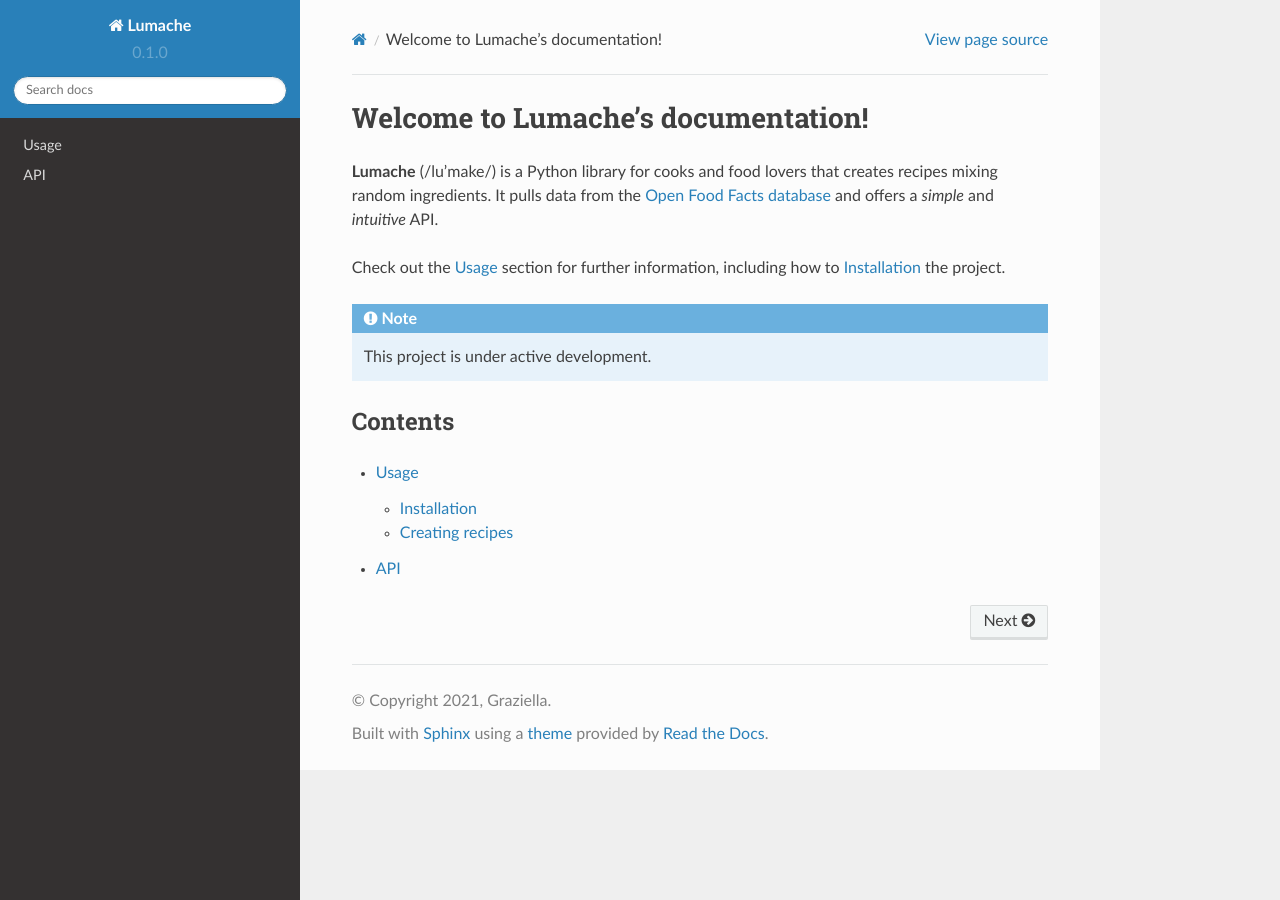
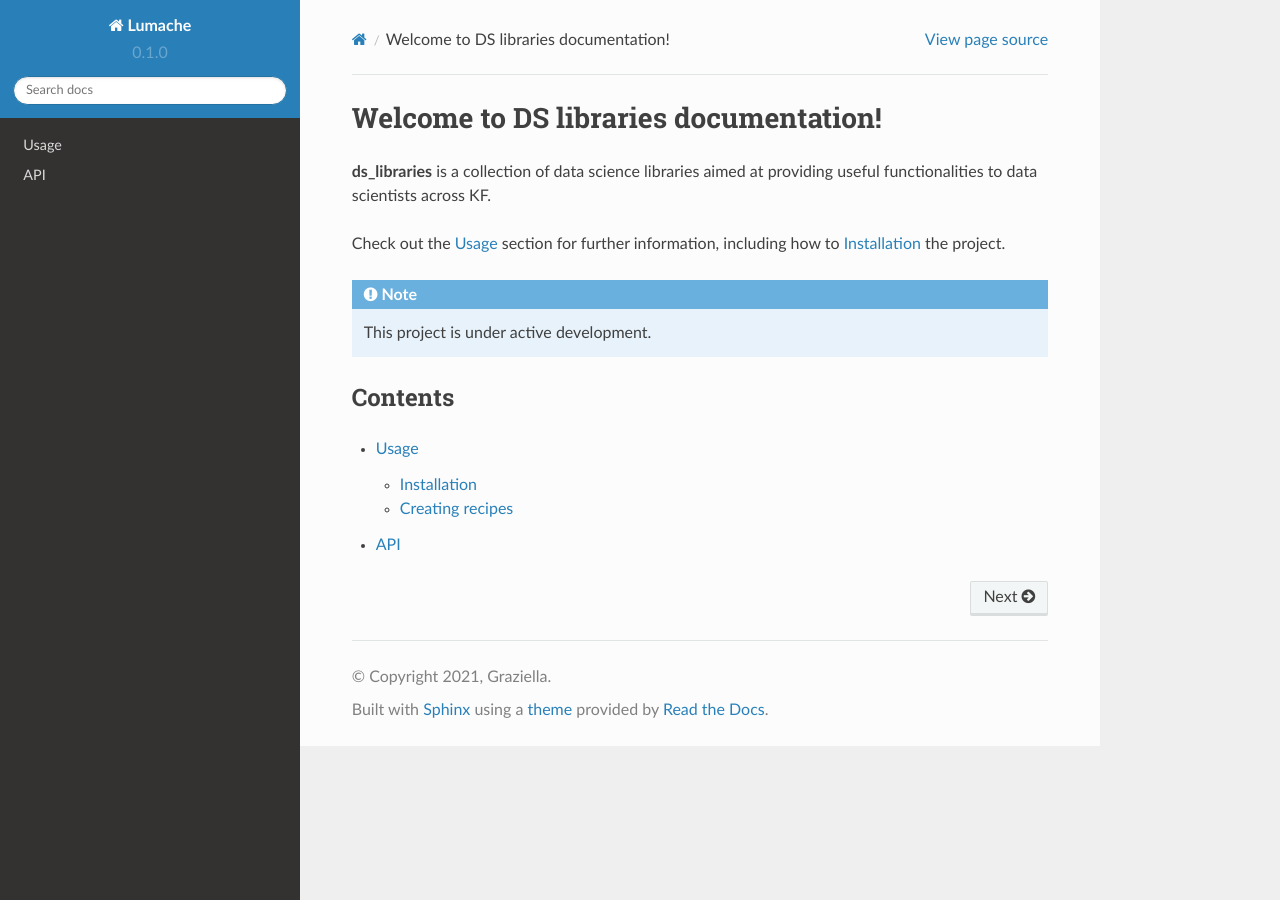
Before and after one commit to KF-prashantrastogi/ds_libs_documentation, a Sphinx documentation site: the page built from docs/source/index.rst, in a window 1280 px wide. Built offline with Sphinx 7.4.7 and the Read the Docs theme 2.0.0, drawn with Linux system fonts in a browser that asks for light colours.

Commit message:
Update index.rst

```diff
--- a/docs/source/index.rst
+++ b/docs/source/index.rst
@@ -1,10 +1,7 @@
-Welcome to Lumache's documentation!
+Welcome to DS libraries documentation!
 ===================================
 
-**Lumache** (/lu'make/) is a Python library for cooks and food lovers
-that creates recipes mixing random ingredients.
-It pulls data from the `Open Food Facts database <https://world.openfoodfacts.org/>`_
-and offers a *simple* and *intuitive* API.
+**ds_libraries** is a collection of data science libraries aimed at providing useful functionalities to data scientists across KF.
 
 Check out the :doc:`usage` section for further information, including
 how to :ref:`installation` the project.
```
